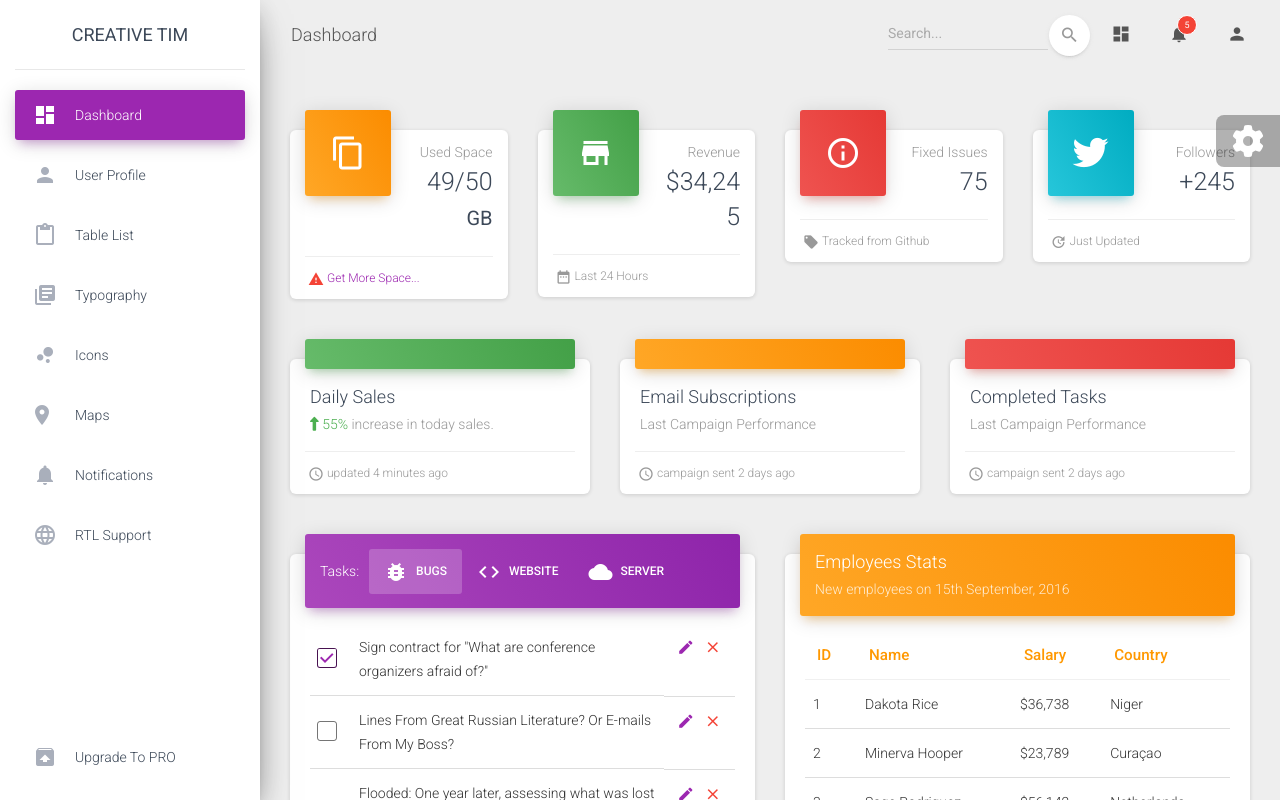
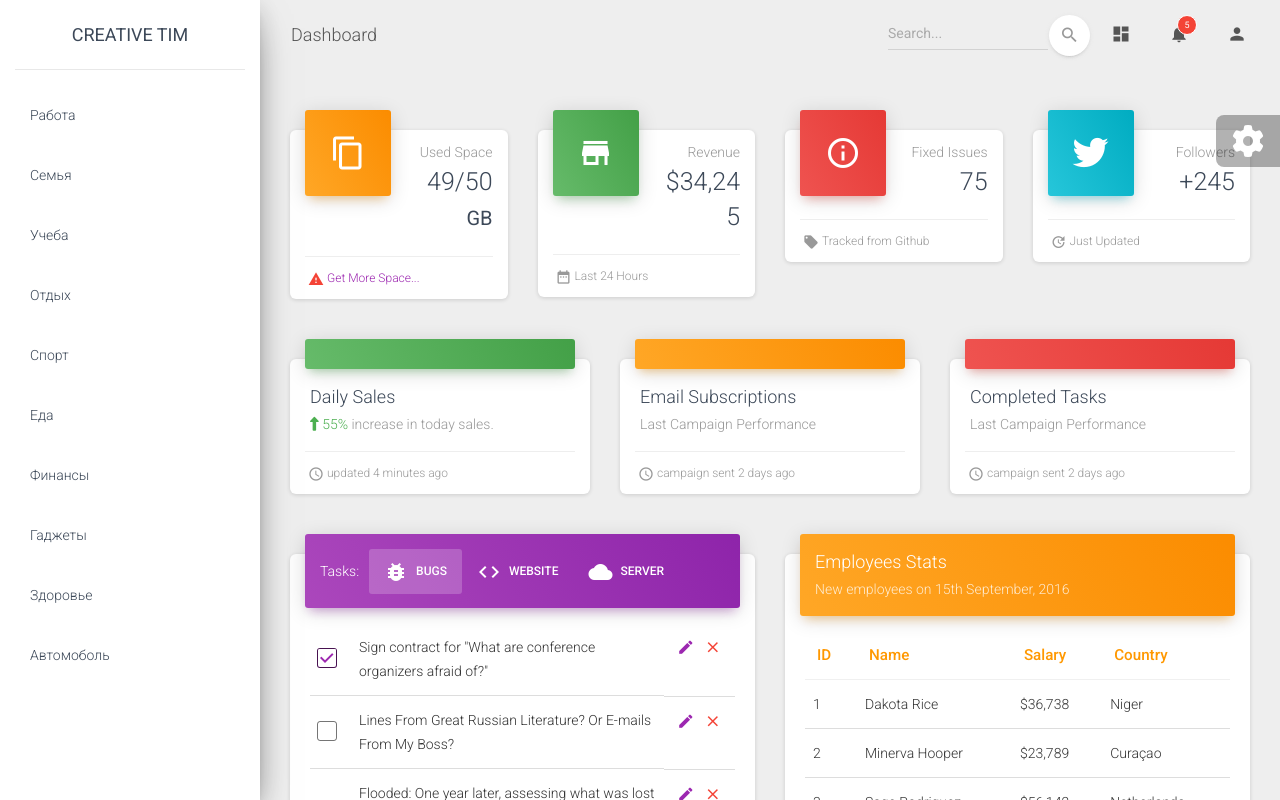
Before and after one commit to Rustic5i/angular-poject, an Angular app: page / in a window 1280 px wide. Shown: the top 800 px of the page. Built offline with nearby package versions, Linux system fonts and the light colour scheme.

Commit message:
Добавил динамическое отоброжение категорий в левом меню

```diff
--- a/src/app/service/data-handler.service.ts
+++ b/src/app/service/data-handler.service.ts
@@ -1,9 +1,16 @@
-import { Injectable } from '@angular/core';
+import {Injectable} from '@angular/core';
+import {Category} from "../model/Category";
+import {TestData} from "../data/TestData";
 
 @Injectable({
   providedIn: 'root' //облость доступа будет начиная с корня
 })
 export class DataHandlerService {
 
-  constructor() { }
+  constructor() {
+  }
+
+  getCategories(): Category[] {
+    return TestData.categories;
+  }
 }
--- a/src/app/views/categories/categories.component.html
+++ b/src/app/views/categories/categories.component.html
@@ -8,58 +8,9 @@
   </a></div>
   <div class="sidebar-wrapper">
     <ul class="nav">
-      <li class="nav-item active  ">
-        <a class="nav-link" href="./dashboard.html">
-          <i class="material-icons">dashboard</i>
-          <p>Dashboard</p>
-        </a>
-      </li>
-      <li class="nav-item ">
-        <a class="nav-link" href="./user.html">
-          <i class="material-icons">person</i>
-          <p>User Profile</p>
-        </a>
-      </li>
-      <li class="nav-item ">
-        <a class="nav-link" href="./tables.html">
-          <i class="material-icons">content_paste</i>
-          <p>Table List</p>
-        </a>
-      </li>
-      <li class="nav-item ">
-        <a class="nav-link" href="./typography.html">
-          <i class="material-icons">library_books</i>
-          <p>Typography</p>
-        </a>
-      </li>
-      <li class="nav-item ">
-        <a class="nav-link" href="./icons.html">
-          <i class="material-icons">bubble_chart</i>
-          <p>Icons</p>
-        </a>
-      </li>
-      <li class="nav-item ">
-        <a class="nav-link" href="./map.html">
-          <i class="material-icons">location_ons</i>
-          <p>Maps</p>
-        </a>
-      </li>
-      <li class="nav-item ">
-        <a class="nav-link" href="./notifications.html">
-          <i class="material-icons">notifications</i>
-          <p>Notifications</p>
-        </a>
-      </li>
-      <li class="nav-item ">
-        <a class="nav-link" href="./rtl.html">
-          <i class="material-icons">language</i>
-          <p>RTL Support</p>
-        </a>
-      </li>
-      <li class="nav-item active-pro ">
-        <a class="nav-link" href="./upgrade.html">
-          <i class="material-icons">unarchive</i>
-          <p>Upgrade to PRO</p>
+      <li class="nav-item" *ngFor="let category of categories">
+        <a class="nav-link">
+          <p>{{category.title}}</p>
         </a>
       </li>
     </ul>
--- a/src/app/views/categories/categories.component.ts
+++ b/src/app/views/categories/categories.component.ts
@@ -1,4 +1,6 @@
-import { Component, OnInit } from '@angular/core';
+import {Component, OnInit} from '@angular/core';
+import {DataHandlerService} from "../../service/data-handler.service";
+import {Category} from "../../model/Category";
 
 @Component({
   selector: 'app-categories',
@@ -7,9 +9,20 @@
 })
 export class CategoriesComponent implements OnInit {
 
-  constructor() { }
+  categories: Category[] = []; // TypeScript 2.7 включает строгую проверку классов,
+                               // где все свойства должны быть инициализированы в конструкторе
+                               // или при обьявлении переменной
+                               // Обходной путь — добавить !постфикс к имени переменной:
 
+  constructor(private dataHandler: DataHandlerService) {
+  }
+
+  /**
+   * Метод вызываеться после инциализации компонента
+   */
   ngOnInit(): void {
+    this.categories = this.dataHandler.getCategories();
+    console.log(this.categories);
   }
 
 }
```
